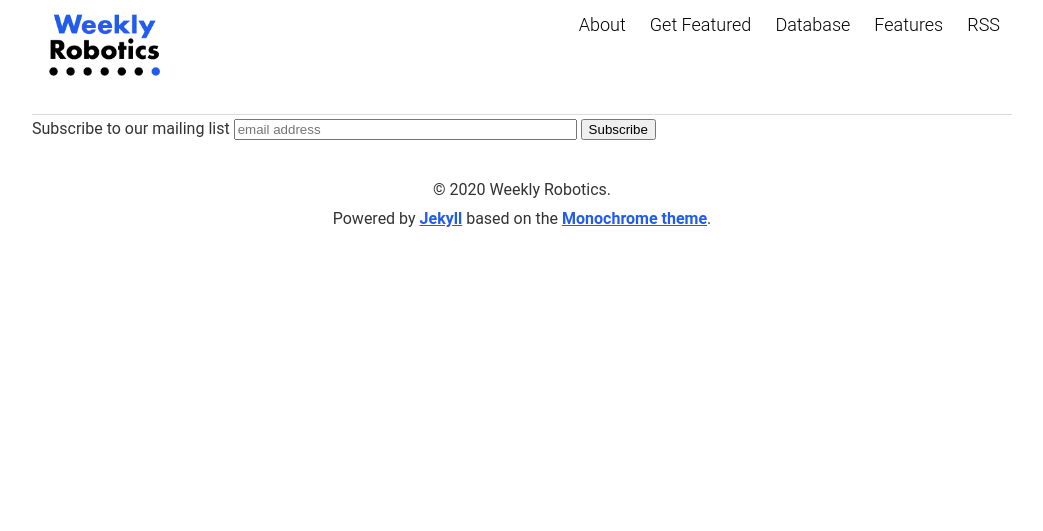
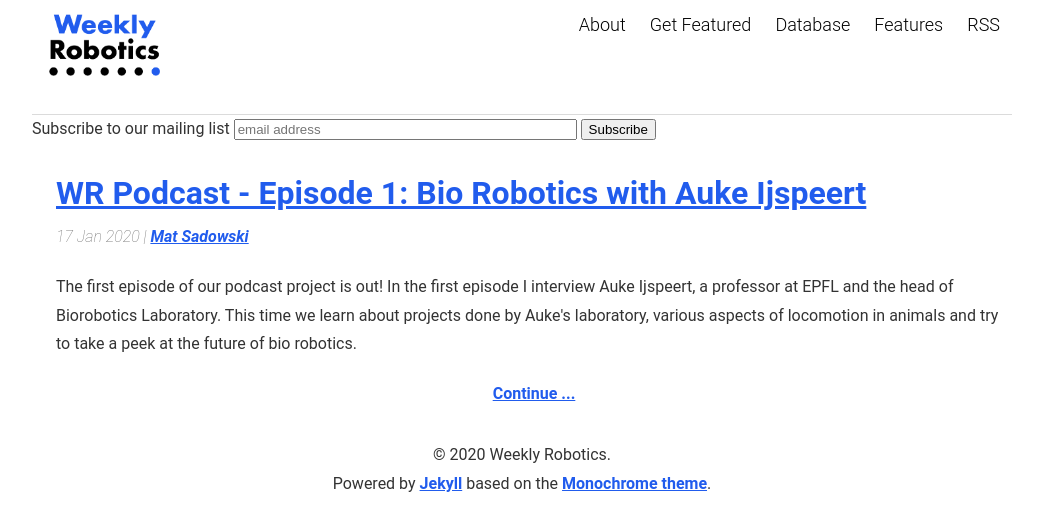
Before and after one commit to msadowski/weeklyrobotics, a Jekyll site: the page built from features/index.html, in a window 1280 px wide. Shown: the top 531 px of the page, without its empty margins (118-1161 px from the left). Built offline with Jekyll 4.4.1, drawn with Linux system fonts in a browser that asks for light colours; comment, search, counter and statistics services are not loaded.

Commit message:
Add first podcast episode

```diff
--- /dev/null
+++ b/_posts/2020-01-17-podcast-ep-1.md
@@ -0,0 +1,25 @@
+---
+title: "WR Podcast - Episode 1: Bio Robotics with Auke Ijspeert"
+description: "The first episode of our podcast project is out! In the first episode I interview Auke Ijspeert, a professor at EPFL and the head of Biorobotics Laboratory. This time we learn about projects done by Auke's laboratory, various aspects of locomotion in animals and try to take a peek at the future of bio robotics."
+date: 2020-01-17
+tags: [Robotics, Podcast, BioRobotics]
+categories: [blog]
+author: Mat Sadowski
+author_url: https://www.linkedin.com/in/mateuszsadowski/
+---
+
+The first episode of our podcast project is out! In the first episode I interview [Auke Ijspeert](https://www.epfl.ch/labs/biorob/people/ijspeert/), a professor at [EPFL](https://www.epfl.ch/en/) and the head of [Biorobotics Laboratory](https://www.epfl.ch/labs/biorob/). This time we learn about projects done by Auke's laboratory, various aspects of locomotion in animals, open source in robotics and try to take a peek at the future of bio robotics.
+
+<audio controls style="width: 80%">
+  <source src="https://dds3d165ho8dp.cloudfront.net/wr_podcast_ep1_auke_ijspeert.mp3" type="audio/mp3">
+</audio>
+
+## Related Links
+
+* [Auke's talk on Animal Locomotion at World Minds Mobility 2018](https://www.youtube.com/watch?v=YbD5WmosseE)
+* [Reptilian Robots are Spies in the Wild](https://actu.epfl.ch/news/reptilian-robots-are-spies-in-the-wild/)
+* [A robot recreates the walk of a 300-million-year-old animal](https://actu.epfl.ch/news/a-robot-recreates-the-walk-of-a-300-million-year-o/)
+* [BioRob Humanoid Robots](https://www.epfl.ch/labs/biorob/research/humanoid/)
+* [Cybathlon](https://cybathlon.ethz.ch/)
+* [Roombots](https://www.epfl.ch/labs/biorob/research/modular/roombots/)
+* [Cyberbotics Webots](https://cyberbotics.com/)
--- a/blog/index.html
+++ b/features/index.html
@@ -17,6 +17,9 @@ description: "Weekly Robotics Publications"
     </time>
     {% endif %}
     <p>{{ post.description }}</p>
+    <div align="center">
+      <div markdown="0"><a href="{{ site.url }}{{ post.url }}" class="btn btn-info">Continue ...</a></div>
+    </div>
     {% endfor %}
   </li>
   {% endfor %}
--- a/index.html
+++ b/index.html
@@ -23,6 +23,9 @@ layout: default
 			<!-- <p>{{ post.content | strip_html | truncatewords:50 }}</p> -->
 			{% if post.categories contains "blog" %}
 				<p>{{ post.description }}</p>
+				<div align="center">
+					<div markdown="0"><a href="{{ site.url }}{{ post.url }}" class="btn btn-info">Continue ...</a></div>
+				</div>
 			{% else %}
 				<p>{{ post.content }}</p>
 			{% endif %}
```
Also changed, not shown: _templates/2020-MM-DD-podcast-ep-X.md (added, +20 -0 lines).
